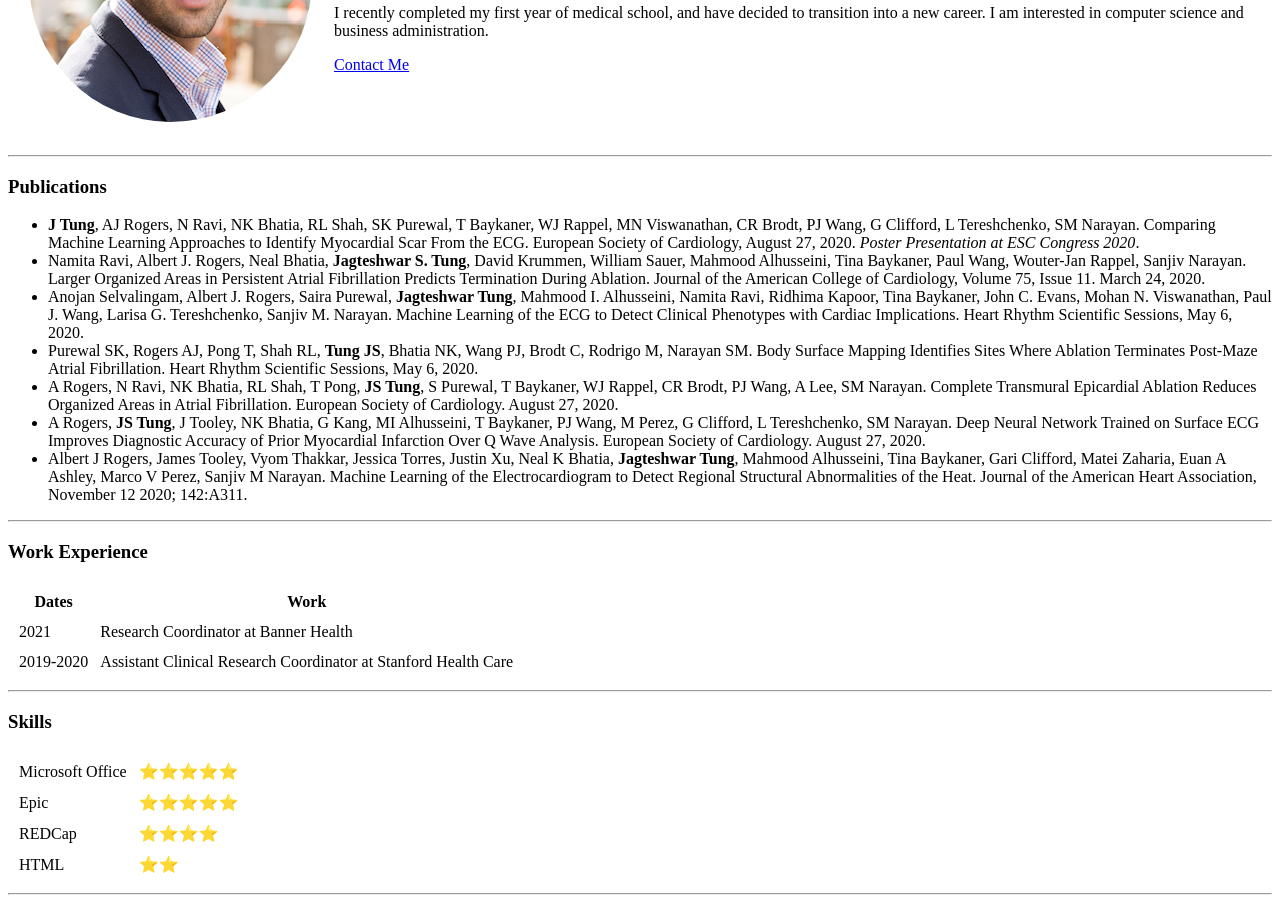
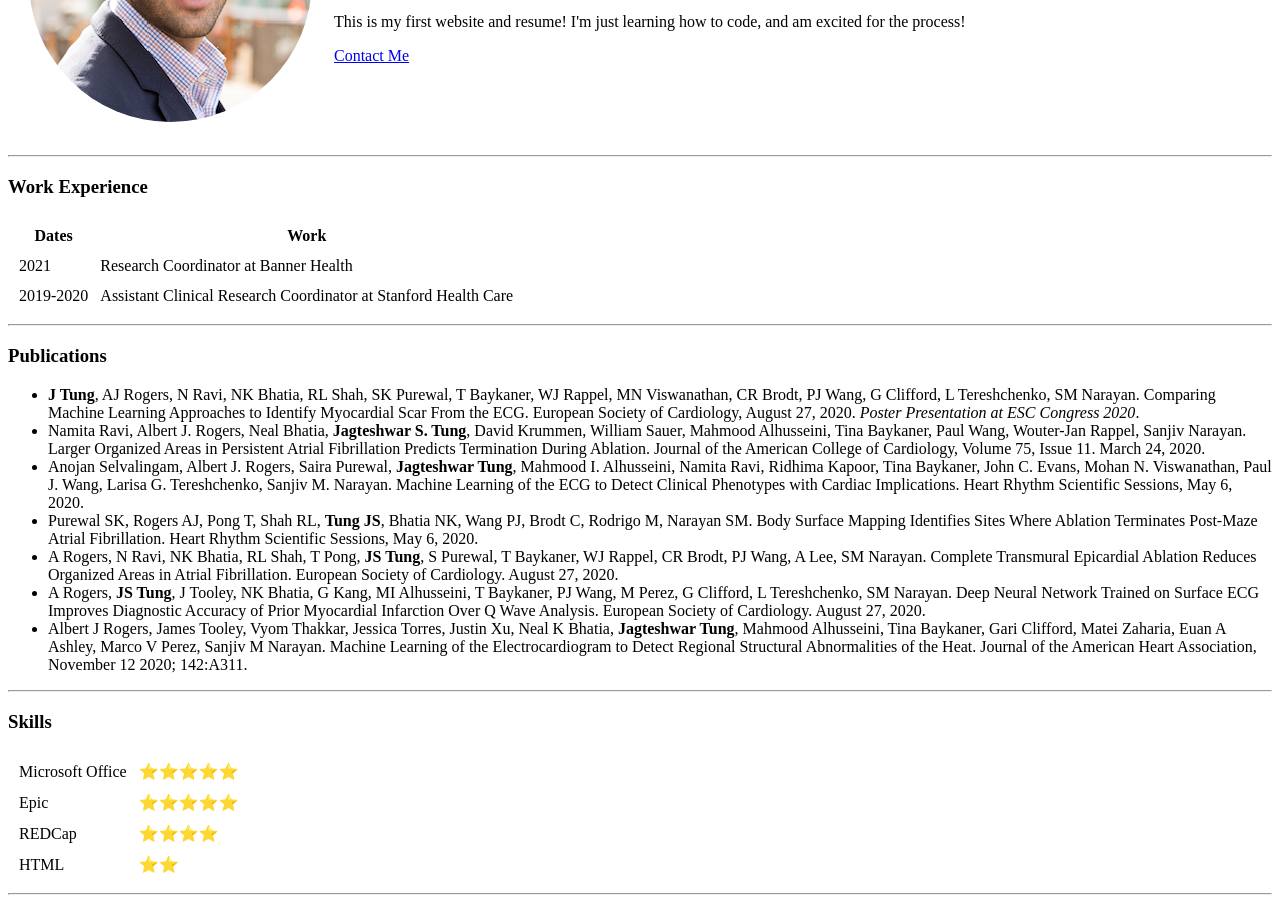
Before and after one commit to jtung94/cv, a plain HTML site: page index.html in a window 1280 px wide. Shown: the part 190-1090 px from the top of the page. Drawn offline with Linux system fonts and the light colour scheme.

Commit message:
Add files via upload

```diff
--- a/index.html
+++ b/index.html
@@ -13,10 +13,32 @@
       <td>
         <h1>Jashan Tung</h1>
         <p><em>Certified Associate of <strong>Project Management</strong>.</em></p>
-        <p>I recently completed my first year of medical school, and have decided to transition into a new career. I am interested in computer science and business administration.</p>
+        <p>This is my first website and resume! I'm just learning how to code, and am excited for the process!</p>
         <a href="contact.html">Contact Me</a>
       </td>
     </tr>
+  </table>
+
+  <hr>
+
+  <h3>Work Experience</h3>
+  <table cellspacing="10">
+    <thead>
+      <tr>
+        <th>Dates</th>
+        <th>Work</th>
+      </tr>
+    </thead>
+    <tbody>
+      <tr>
+        <td>2021</td>
+        <td>Research Coordinator at Banner Health</td>
+      </tr>
+      <tr>
+        <td>2019-2020</td>
+        <td>Assistant Clinical Research Coordinator at Stanford Health Care</td>
+      </tr>
+    </tbody>
   </table>
 
   <hr>
@@ -38,27 +60,9 @@
     <li>Albert J Rogers, James Tooley, Vyom Thakkar, Jessica Torres, Justin Xu, Neal K Bhatia, <strong>Jagteshwar Tung</strong>, Mahmood Alhusseini, Tina Baykaner, Gari Clifford, Matei Zaharia, Euan A Ashley, Marco V Perez, Sanjiv M Narayan. Machine
       Learning of the Electrocardiogram to Detect Regional Structural Abnormalities of the Heat. Journal of the American Heart Association, November 12 2020; 142:A311.</li>
   </ul>
+
   <hr>
-  <h3>Work Experience</h3>
-  <table cellspacing="10">
-    <thead>
-      <tr>
-        <th>Dates</th>
-        <th>Work</th>
-      </tr>
-    </thead>
-    <tbody>
-      <tr>
-        <td>2021</td>
-        <td>Research Coordinator at Banner Health</td>
-      </tr>
-      <tr>
-        <td>2019-2020</td>
-        <td>Assistant Clinical Research Coordinator at Stanford Health Care</td>
-      </tr>
-    </tbody>
-  </table>
-  <hr>
+
   <h3>Skills</h3>
   <table cellspacing="10">
     <tr>
```
Also changed, not shown: contact.html (+3 -3 lines).
